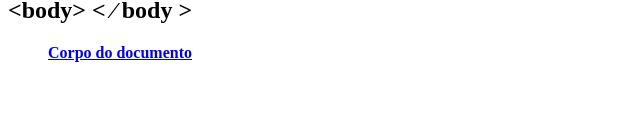
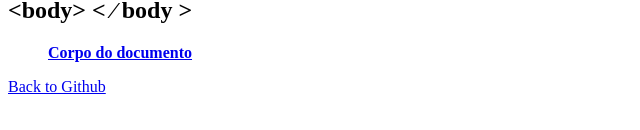
Before and after one commit to matheuslmarchetti/Responsive-Web-Design-Certification-freeCodeCamp, a plain HTML site: page glossary/glossary.html in a window 1280 px wide. Shown: the part 340-470 px from the top of the page, without its empty margins (0-640 px from the left). Drawn offline with Linux system fonts and the light colour scheme.

Commit message:
Update glossary.html

```diff
--- a/glossary/glossary.html
+++ b/glossary/glossary.html
@@ -39,5 +39,10 @@
             <p><strong><a href="https://www.w3schools.com/html/" hreflang="en" target="_blank">Corpo do documento</a></strong></p>
         </dd>
     </dl>
+    <footer>
+        <p>
+            <a href="https://github.com/matheuslmarchetti/html-css">Back to Github</a>
+        </p>
+    </footer>
 </body>
 </html>
```
